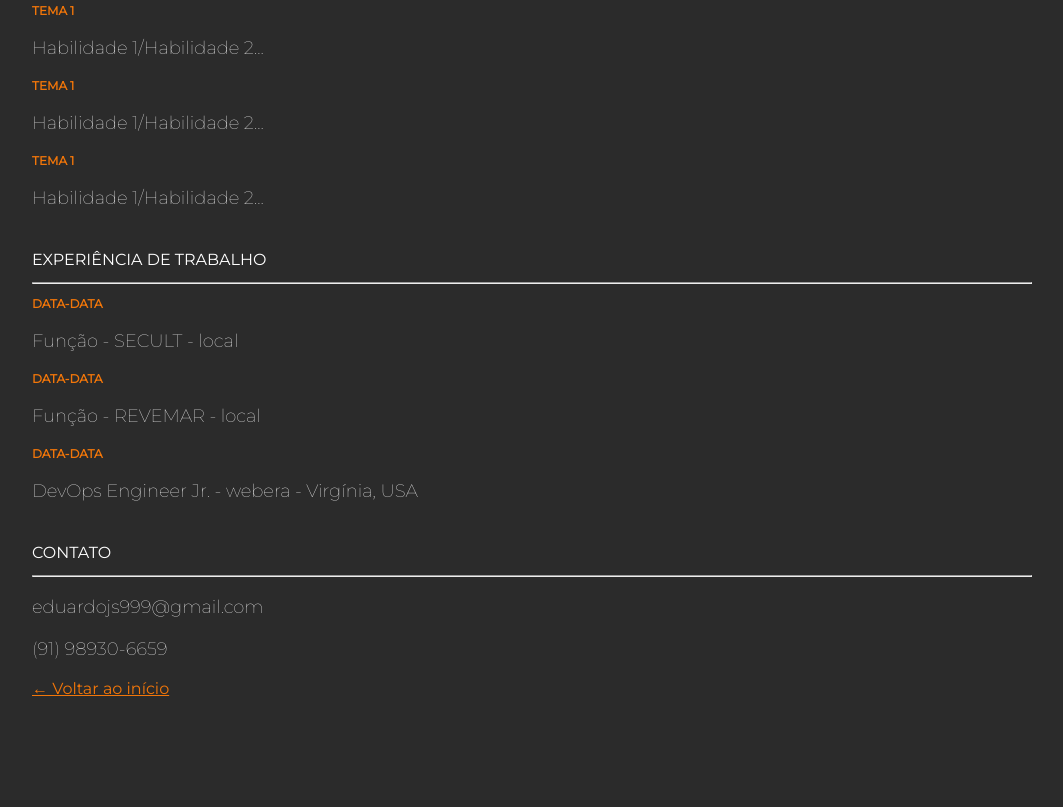
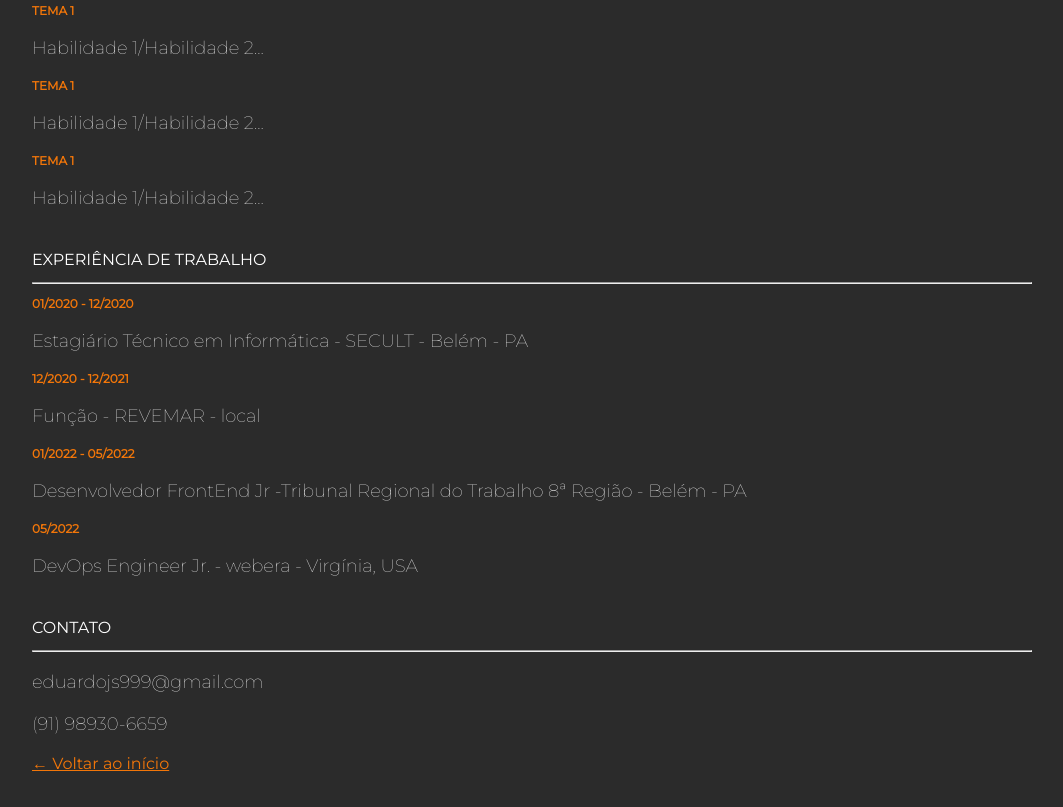
Before and after one commit to filipe-jsales/portfolio, a plain HTML site: page curriculo.html in a window 1280 px wide. Shown: the part 1403-2210 px from the top of the page, without its empty margins (68-1131 px from the left). Before the commit the page ends 2181 px from the top, so only its background shows below. Drawn offline with Linux system fonts and the light colour scheme.

Commit message:
Work Experience added

```diff
--- a/curriculo.html
+++ b/curriculo.html
@@ -109,15 +109,19 @@
 					<h2>Experiência de Trabalho</h2>
 					<hr>
 
-						<h3>data-data</h3>
+						<h3>01/2020 - 12/2020</h3>
 
-							<p>Função - SECULT - local</p>
+							<p>Estagiário Técnico em Informática - SECULT - Belém - PA</p>
 
-						<h3>data-data</h3>
+						<h3>12/2020 - 12/2021</h3>
 
 							<p>Função - REVEMAR - local</p>
 
-						<h3>data-data</h3>
+						<h3>01/2022 - 05/2022</h3>
+
+							<p>Desenvolvedor FrontEnd Jr -Tribunal Regional do Trabalho 8ª Região - Belém - PA</p>
+
+						<h3>05/2022</h3>
 
 							<p>DevOps Engineer Jr. - webera - Virgínia, USA</p>
 
```
